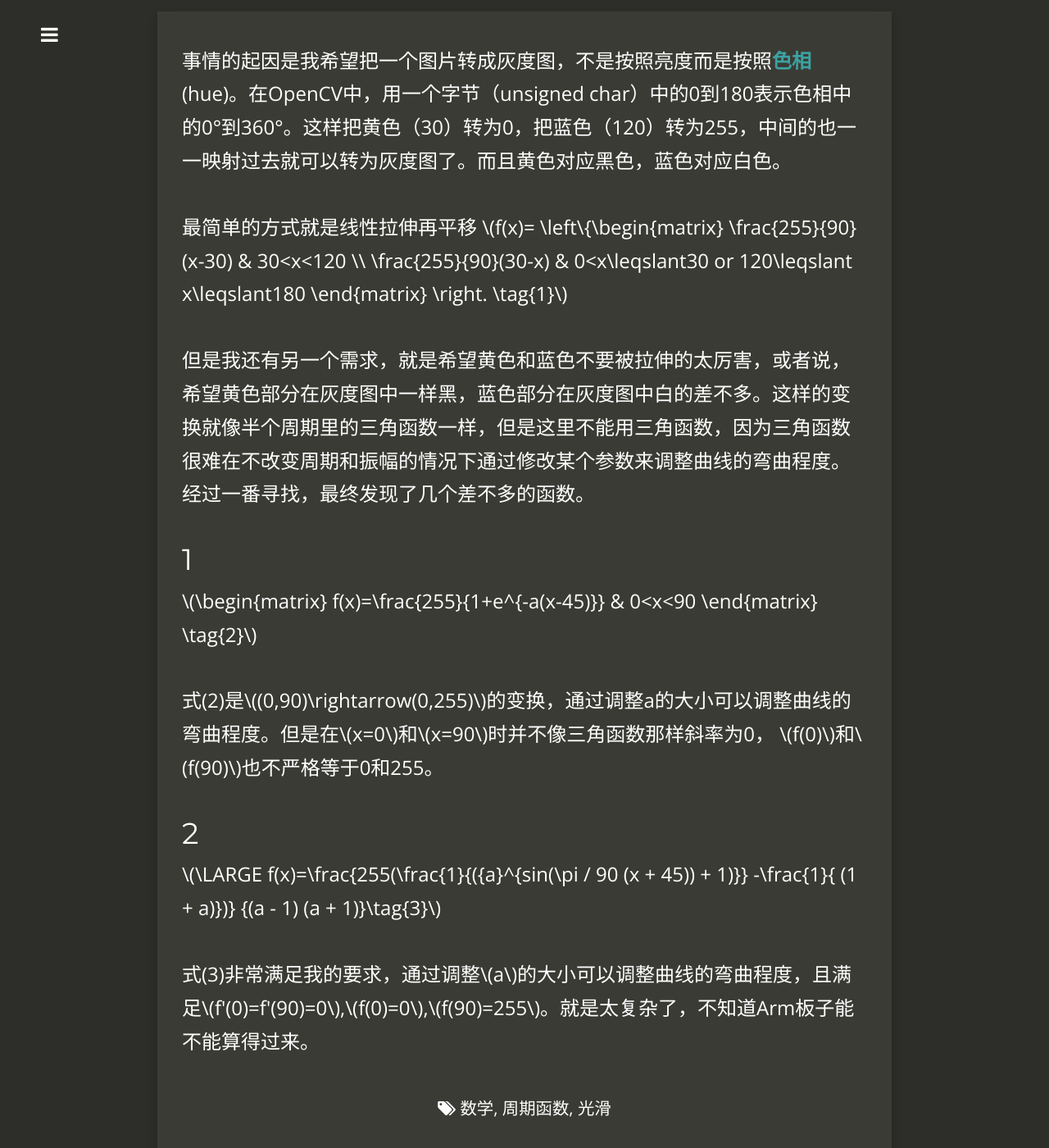
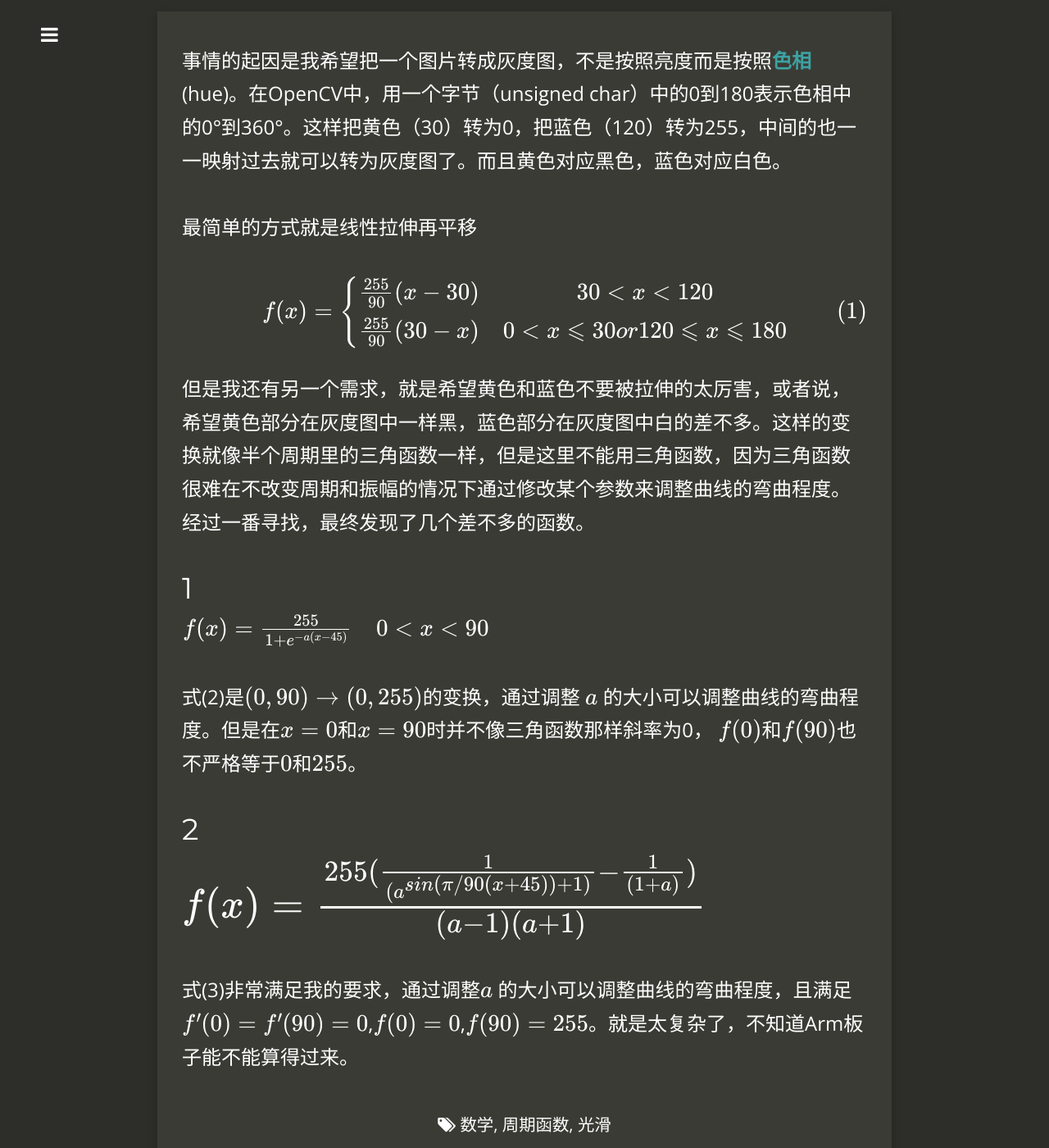
Before and after one commit to 598753468/598753468.github.io, a Jekyll site: the page built from _posts/2017-06-25-记录一个数学小函数.md, in a window 1280 px wide and 1400 px high, scrolled down 260 px. Shown: the whole window at 82% size. Built offline with Jekyll 4.4.1, drawn with Linux system fonts in a browser that asks for light colours; nearby versions of some CDN libraries; formulas are drawn with MathJax 3.

Commit message:
试试mathjax的js

```diff
--- a/_layouts/post.html
+++ b/_layouts/post.html
@@ -9,6 +9,7 @@ layout: default
   {% if minutes == 0 %}{% assign minutes = 1 %}{% endif %}
 {% endif %}
 
+  {% include mathjax_support.html %}
 <div class="container-fluid single">
   <div class="row">
 
--- a/_posts/2017-06-25-记录一个数学小函数.md
+++ b/_posts/2017-06-25-记录一个数学小函数.md
@@ -11,24 +11,27 @@ layout: post
 summary: 一个光滑的、可调整变化速度的周期函数
 thumbnail: pencil
 ---
-事情的起因是我希望把一个图片转成灰度图，不是按照亮度而是按照[**色相**](https://zh.wikipedia.org/wiki/%E8%89%B2%E7%9B%B8) (hue)。在OpenCV中，用一个字节（unsigned char）中的0到180表示色相中的0°到360°。这样把黄色（30）转为0，把蓝色（120）转为255，中间的也一一映射过去就可以转为灰度图了。而且黄色对应黑色，蓝色对应白色。
+事情的起因是我希望把一个图片转成灰度图，不是按照亮度而是按照[**色相**](https://zh.wikipedia.org/wiki/%E8%89%B2%E7%9B%B8) \(hue\)。在OpenCV中，用一个字节（unsigned char）中的0到180表示色相中的0°到360°。这样把黄色（30）转为0，把蓝色（120）转为255，中间的也一一映射过去就可以转为灰度图了。而且黄色对应黑色，蓝色对应白色。
 
 最简单的方式就是线性拉伸再平移
+
 $$
+\begin{equation}
 f(x)=
 \left\{\begin{matrix}
 \frac{255}{90}(x-30) & 30<x<120 \\
 \frac{255}{90}(30-x) & 0<x\leqslant30 or 120\leqslant x\leqslant180
 \end{matrix}
-\right. \tag{1}
+\right.
+\end{equation}
 $$
 
 但是我还有另一个需求，就是希望黄色和蓝色不要被拉伸的太厉害，或者说，希望黄色部分在灰度图中一样黑，蓝色部分在灰度图中白的差不多。这样的变换就像半个周期里的三角函数一样，但是这里不能用三角函数，因为三角函数很难在不改变周期和振幅的情况下通过修改某个参数来调整曲线的弯曲程度。经过一番寻找，最终发现了几个差不多的函数。
 # 1
 $$\begin{matrix} f(x)=\frac{255}{1+e^{-a(x-45)}} & 0<x<90 \end{matrix} \tag{2}$$
 
-式(2)是$$(0,90)\rightarrow(0,255)$$的变换，通过调整a的大小可以调整曲线的弯曲程度。但是在$$x=0$$和$$x=90$$时并不像三角函数那样斜率为0， $$f(0)$$和$$f(90)$$也不严格等于0和255。
+式(2)是$(0,90)\rightarrow(0,255)$的变换，通过调整 $a$ 的大小可以调整曲线的弯曲程度。但是在$x=0$和$x=90$时并不像三角函数那样斜率为0， $f(0)$和$f(90)$也不严格等于$0$和$255$。
 # 2
 $$\LARGE f(x)=\frac{255(\frac{1}{({a}^{sin(\pi / 90 (x + 45)) + 1)}} -\frac{1}{ (1 + a)})}  {(a - 1) (a + 1)}\tag{3}$$
 
-式(3)非常满足我的要求，通过调整$$a$$的大小可以调整曲线的弯曲程度，且满足$$f'(0)=f'(90)=0$$,$$f(0)=0$$,$$f(90)=255$$。就是太复杂了，不知道Arm板子能不能算得过来。
+式(3)非常满足我的要求，通过调整$a$ 的大小可以调整曲线的弯曲程度，且满足$f'(0)=f'(90)=0$,$f(0)=0$,$f(90)=255$。就是太复杂了，不知道Arm板子能不能算得过来。
```
Also changed, not shown: _includes/mathjax_support.html (added, +17 -0 lines).
